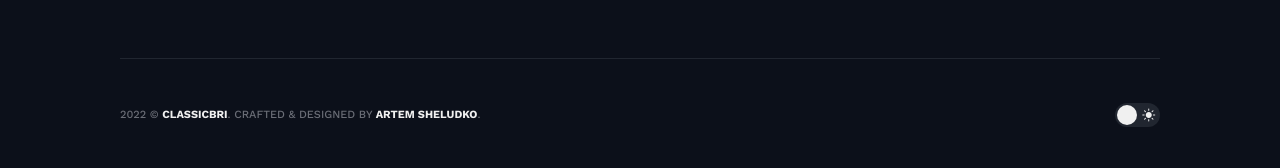
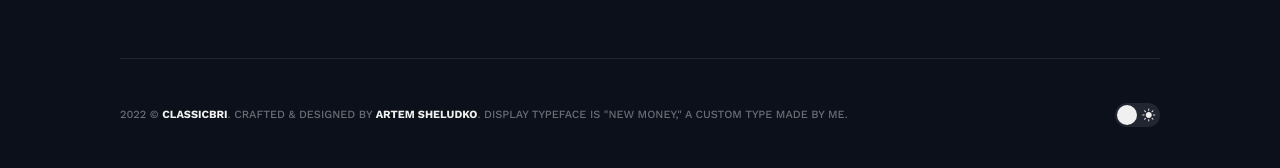
Before and after one commit to classicbri/classicbri.github.io, a Jekyll site: the page built from index.html, in a window 1280 px wide. Shown: the part 1499-1667 px from the top of the page. Built offline with Jekyll 4.4.1, drawn with Linux system fonts in a browser that asks for light colours; nearby versions of some CDN libraries; the list of posts is cut into pages by our own code.

```diff
--- a/_includes/footer.html
+++ b/_includes/footer.html
@@ -15,7 +15,7 @@
     <div class="row">
       <div class="col col-12">
         <div class="footer__info">
-          <div class="copyright">{{site.time | date: '%Y'}} &copy; <a href="/">{{site.title}}</a>. Crafted & Designed by <a href="https://jekyllthemes.io/developers/artem-sheludko">Artem Sheludko</a>.</div>
+          <div class="copyright">{{site.time | date: '%Y'}} &copy; <a href="/">{{site.title}}</a>. Crafted & Designed by <a href="https://jekyllthemes.io/developers/artem-sheludko">Artem Sheludko</a>. Display typeface is "New Money," a custom type made by me.</div>
           <div class="toggle-theme">
             <div class="toggle-moon"><i class="ion ion-ios-moon"></i></div>
             <div class="toggle-sun"><i class="ion ion-ios-sunny"></i></div>
```
Also changed, not shown: 8 other files.
